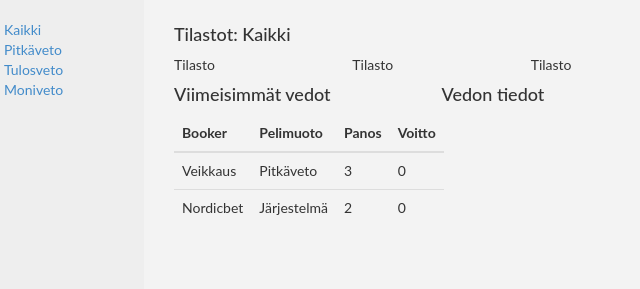
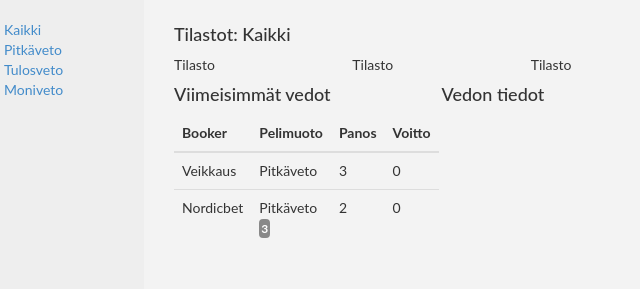
Before and after one commit to miklu/vedonlyontiseuranta, a website: page public/index.html in a window 1280 px wide. Shown: the top 289 px of the page, 36-676 px from the left. Drawn offline with Linux system fonts and the light colour scheme.

Commit message:
Järjestelmissä näytetään vetojen määrä

```diff
--- a/public/index.html
+++ b/public/index.html
@@ -14,6 +14,7 @@
   <div id="wrapper">
     <!-- sidebar -->
     <div id="sidebar-wrapper">
+      <!-- linkit viewmodelista -->
       <ul class="sidebar-nav" data-bind="foreach: Navigaatio.kategoriat">
         <li>
           <a href="#" data-bind="text: nimi, click: $root.Navigaatio.valitseKategoria"></a>
@@ -26,11 +27,13 @@
     <div id="content-wrapper">
       <div class="container-fluid">
         <div class="row">
+          <!-- tilastot title -->
           <div class="col-md-12">
             <h4>Tilastot: <span data-bind="text: Tilastot.kategoria().nimi"></span></h4>
           </div>
         </div>
         <div class="row">
+          <!-- tilastot data -->
           <div class="col-md-2">Tilasto</div>
           <div class="col-md-2">Tilasto</div>
           <div class="col-md-2">Tilasto</div>
@@ -55,14 +58,14 @@
               <tbody data-bind="foreach: Vedot.systeemit">
                 <tr data-bind="click: $root.Vedot.valitseVeto">
                   <td data-bind="text: booker"></td>
-                  <td data-bind="text: pelimuoto"></td>
+                  <td><span data-bind="text: pelimuoto"></span> <div class="inline ilmoitus" data-bind="visible: vedot.length > 1"> <span data-bind="text: vedot.length"></span></div></td>
                   <td data-bind="text: panos"></td>
                   <td data-bind="text: voitto"></td>
                 </tr>
               </tbody>
             </table>
           </div>
-          <!-- Vedon/Systeemin tiedot -->
+          <!-- vedon/systeemin tiedot -->
           <div class="col-md-3">
             <h4>Vedon tiedot</h4>
             <div data-bind="foreach: Vedot.valittuSysteemi">
@@ -78,6 +81,7 @@
             </div>
           </div>
           <div class="col-md-3">
+            <!-- tallennus lomake -->
             <form class="form-horizontal">
               <fieldset>
                 <legend>Lomake</legend>
@@ -112,6 +116,7 @@
             <div data-bind="foreach: Lomake.lisatytKohteet">
               <p data-bind="text: ottelu"></p>
             </div>
+            <!-- varmistus lomake -->
             <form class="form-horizontal">
               <div data-bind="foreach: Lomake.systeemit">
                 <div class="form-group" data-bind="visible: $parent.Lomake.lisatytKohteet().length > $index()">
@@ -121,25 +126,6 @@
                   </div>
                 </div>
               </div>
-              <!-- yksittäinen veto
-              <div class="form-group">
-                <label class="col-sm-4 control-label">Normaali</label>
-                <div class="col-sm-8">
-                  <input type="text" placeholder="Vedon panos" class="form-control input-sm" data-bind="value: Lomake.normaali">
-                </div>
-              </div>
-              <div class="form-group" data-bind="visible: Lomake.lisatytKohteet().length > 2">
-                <label class="col-sm-4 control-label">Tuplat</label>
-                <div class="col-sm-8">
-                  <input type="text" placeholder="Tuplien panos" class="form-control input-sm" data-bind="value: Lomake.tuplat">
-                </div>
-              </div>
-              <div class="form-group" data-bind="visible: Lomake.lisatytKohteet().length > 3">
-                <label class="col-sm-4 control-label">Trio</label>
-                <div class="col-sm-8">
-                  <input type="text" placeholder="Tuplien panos" class="form-control input-sm" data-bind="value: Lomake.triot">
-                </div>
-              </div> -->
             </form>
             <button data-bind="click: Lomake.tallenna">Tallenna</button>
           </div>
--- a/public/scripts/Lomake.js
+++ b/public/scripts/Lomake.js
@@ -1,3 +1,5 @@
+var tallennus = new ko.subscribable();
+
 var Systeemi = function(booker, pelimuoto) {
   this.booker = booker;
   this.pelimuoto = pelimuoto;
@@ -70,8 +72,7 @@ var Lomake = function() {
   self.tallenna = function() {
     for(var i = 0; i < self.systeemit().length; i++) {
       if(self.systeemit()[i].panos) {
-        self.valittuPelimuoto('Järjestelmä');
-        self.luoSysteemi(i+1, true);
+        self.luoSysteemi(i+1);
       }
     }
     self.lisatytKohteet([]);
--- a/public/scripts/Tilastot.js
+++ b/public/scripts/Tilastot.js
@@ -1,3 +1,6 @@
+var shouter = new ko.subscribable();
+
+
 var Tilastot = function() {
   var self = this;
   self.kategoria = ko.observable({nimi: 'Kaikki', url: '/tilastot'});
--- a/public/scripts/Vedot.js
+++ b/public/scripts/Vedot.js
@@ -20,7 +20,7 @@ var Vedot = function() {
   {
     panos: 2,
     booker: 'Nordicbet',
-    pelimuoto: 'Järjestelmä',
+    pelimuoto: 'Pitkäveto',
     voitto: 0,
     pvm: '22.3.2014',
     vedot: [{
--- a/public/scripts/helpers.js
+++ b/public/scripts/helpers.js
@@ -1,6 +1,3 @@
-var shouter = new ko.subscribable();
-var tallennus = new ko.subscribable();
-
 // Kombinaatio
 function kombinaatiot(set, k) {
   var i, j, combs, head, tailcombs;
--- a/public/styles/styles.less
+++ b/public/styles/styles.less
@@ -1,5 +1,5 @@
 @sidebar-width: 180px;
-
+@aqua: #7FDBFF;
 body {
   background: #f3f3f3;
   font-family: Lato, 'Open Sans';
@@ -13,6 +13,18 @@ body {
   float: right;
 }
 
+.inline {
+  display: inline;
+}
+
+.ilmoitus {
+  border-radius: 4px;
+  background: #888;
+  color: #fff;font-weight: bold;
+  padding: 2px;
+  font-size: 12px;
+  text-align: center;
+}
 /***********************************************
   WRAPPERS
 ***********************************************/
```
Also changed, not shown: public/styles/styles.css.
